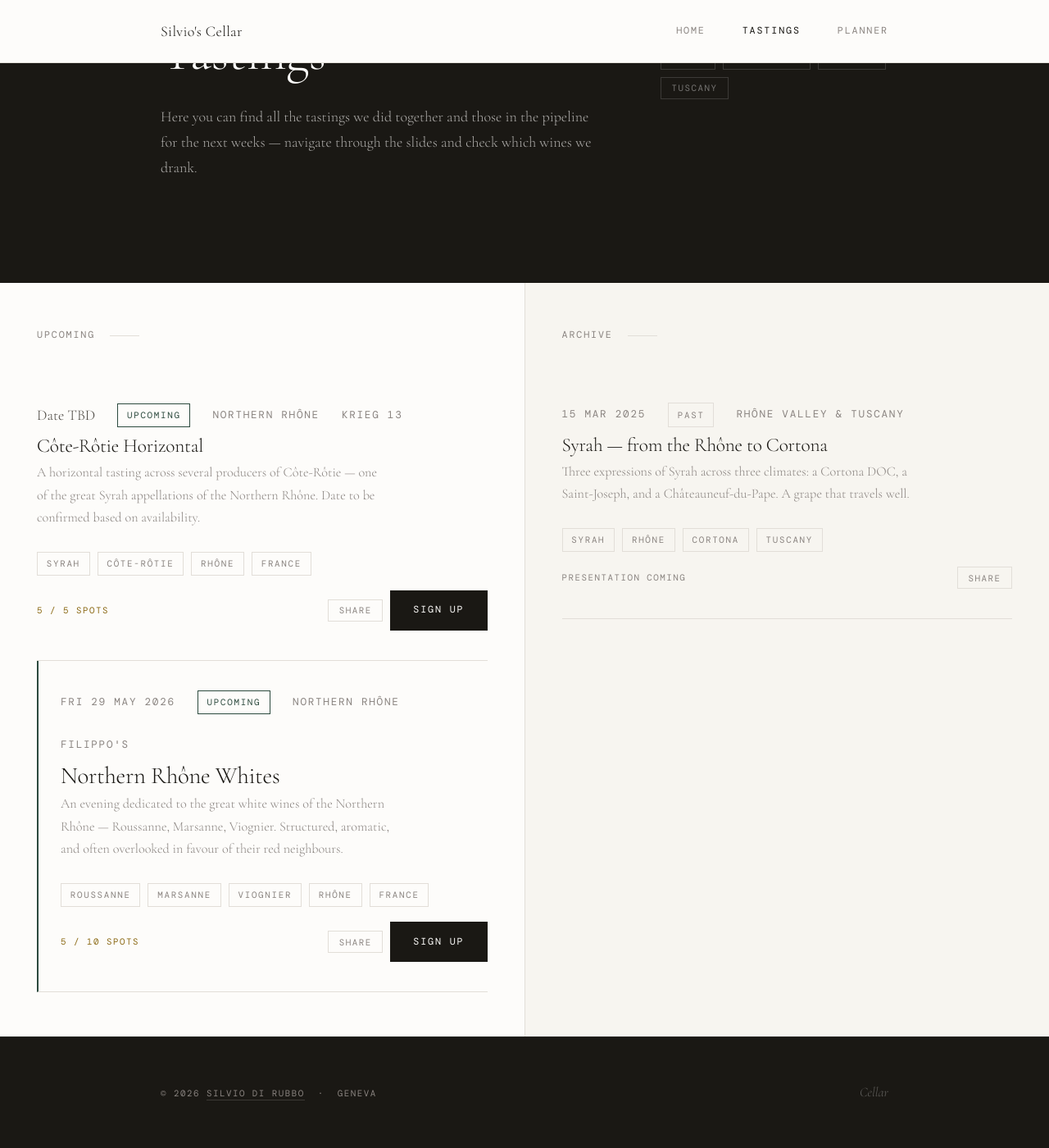
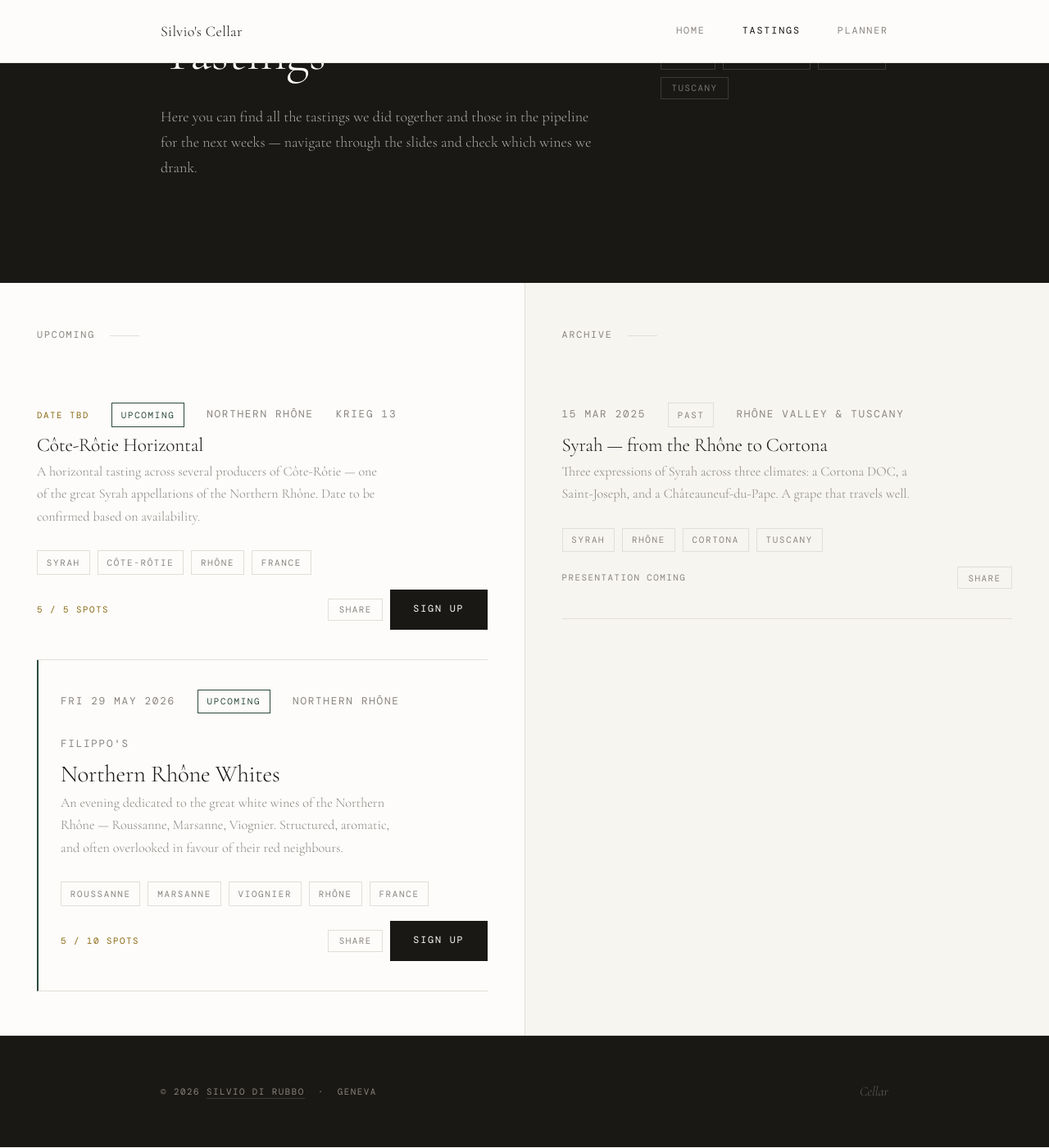
Before and after one commit to silviodirubbo/cellar, a Jekyll site: the page built from tastings/index.html, in a window 1280 px wide and 1400 px high, scrolled down 245 px. Shown: the whole window at 82% size. Built offline with Jekyll 4.4.1, drawn with Linux system fonts in a browser that asks for light colours; some web fonts are replaced.

Commit message:
Add styles for Date TBD label

```diff
--- a/assets/css/main.css
+++ b/assets/css/main.css
@@ -1306,3 +1306,12 @@ textarea.form-input {
 .page-header p {
   color: rgba(253,252,250,0.65);
 }
+
+/* ── Date TBD label ───────────────────────────────────────── */
+.date-tbd {
+  font-family: var(--font-mono);
+  font-size: 0.6rem;
+  letter-spacing: 0.14em;
+  text-transform: uppercase;
+  color: var(--gold);
+}
```
